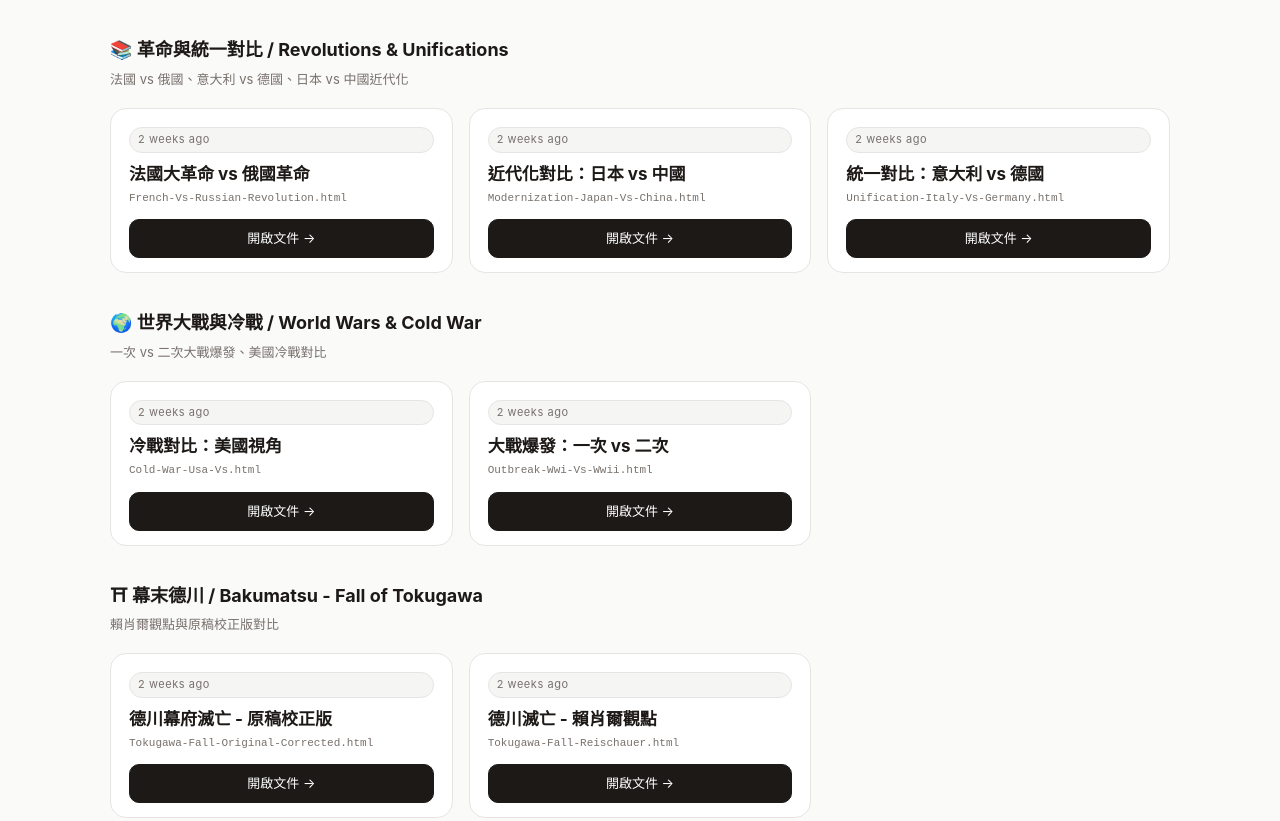
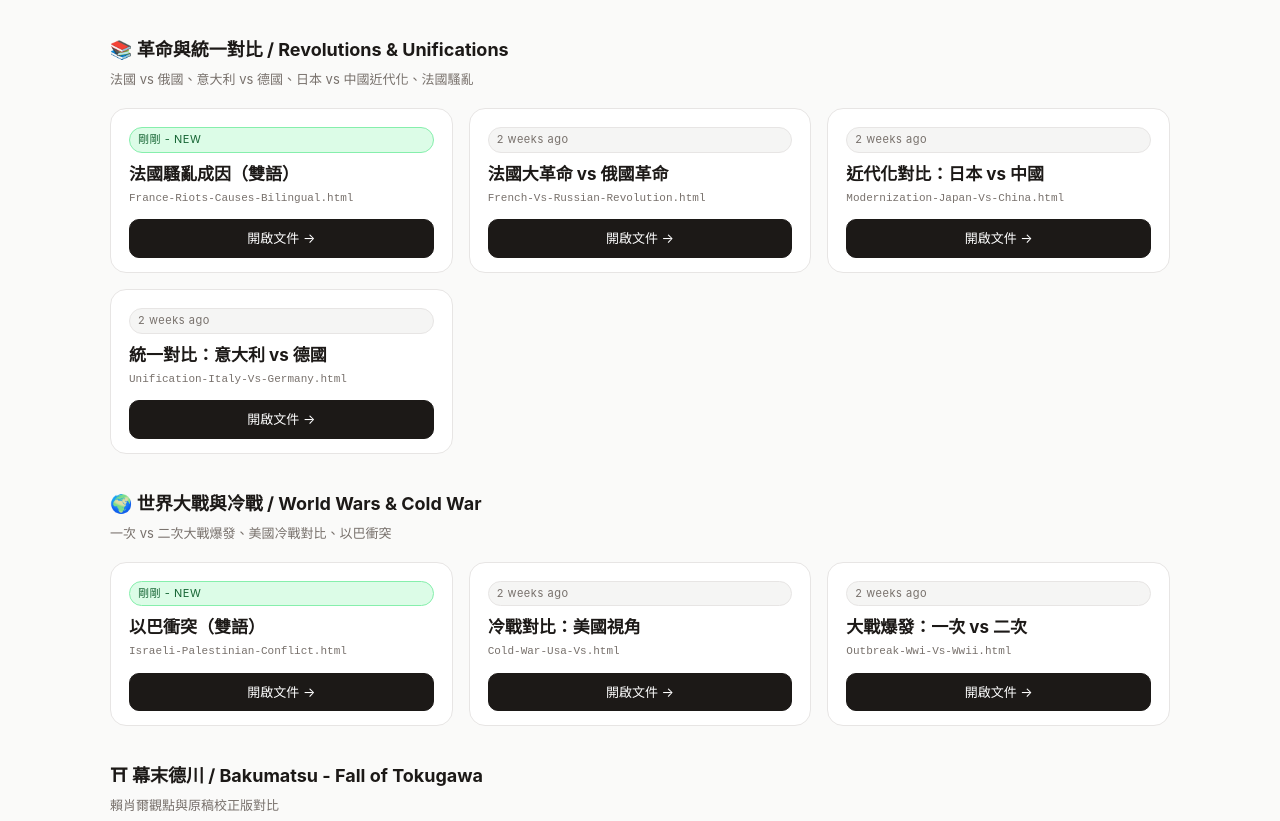
Before and after one commit to kong123485-beep/History, a plain HTML site: page Index.html in a window 1280 px wide. Shown: the part 519-1340 px from the top of the page. Drawn offline with Linux system fonts and the light colour scheme.

Commit message:
Update Index.html

```diff
--- a/Index.html
+++ b/Index.html
@@ -44,8 +44,8 @@ footer{margin-top:56px;padding-top:24px;border-top:1px solid var(--border);font-
 </header>
 
 <div class="section" style="border:2px dashed #16a34a;border-radius:16px;padding:16px;background:#f0fdf4"><h2>📝 JRE 溫習範本 / JRE Study Template</h2><p>萬能正反論證雙語對照 - 新增</p><div class="grid" id="g0"></div></div>
-<div class="section"><h2>📚 革命與統一對比 / Revolutions & Unifications</h2><p>法國 vs 俄國、意大利 vs 德國、日本 vs 中國近代化</p><div class="grid" id="g1"></div></div>
-<div class="section"><h2>🌍 世界大戰與冷戰 / World Wars & Cold War</h2><p>一次 vs 二次大戰爆發、美國冷戰對比</p><div class="grid" id="g2"></div></div>
+<div class="section"><h2>📚 革命與統一對比 / Revolutions & Unifications</h2><p>法國 vs 俄國、意大利 vs 德國、日本 vs 中國近代化、法國騷亂</p><div class="grid" id="g1"></div></div>
+<div class="section"><h2>🌍 世界大戰與冷戰 / World Wars & Cold War</h2><p>一次 vs 二次大戰爆發、美國冷戰對比、以巴衝突</p><div class="grid" id="g2"></div></div>
 <div class="section"><h2>⛩ 幕末德川 / Bakumatsu - Fall of Tokugawa</h2><p>賴肖爾觀點與原稿校正版對比</p><div class="grid" id="g3"></div></div>
 <div class="section"><h2>📜 政策文件 / Policy Address</h2><p>施政報告雙語對照檔案</p><div class="grid" id="g4"></div></div>
 <div class="section"><h2>⚖ 法律與歷史文獻 / Legal & Historical Terms</h2><p>進階及常用拉丁文法律詞匯大全</p><div class="grid" id="g5"></div></div>
@@ -54,12 +54,14 @@ footer{margin-top:56px;padding-top:24px;border-top:1px solid var(--border);font-
 <footer>
 <div>Source Directory: <a href="https://github.com/kong123485-beep/History" style="color:inherit">github.com/kong123485-beep/History</a> • Branch: main • Deploy: github-pages</div>
 <div>Last updated: 2026-10-21 • Pages URL: kong123485-beep.github.io/History/</div>
-<div style="margin-top:8px;font-size:11px;color:#9ca3af">已修復：全部連結改為絕對路徑 https://.../History/xxx.html，避免相對路徑失效 • 已新增 jrestudy.html</div>
+<div style="margin-top:8px;font-size:11px;color:#9ca3af">已修復：全部連結改為絕對路徑 https://.../History/xxx.html，避免相對路徑失效 • 已新增 jrestudy.html, France-Riots-Causes-Bilingual.html, Israeli-Palestinian-Conflict.html</div>
 </footer>
 </div>
 <script>
 const files=[
 {n:"jrestudy.html",zh:"JRE 萬能正反論證雙語對照溫習範本",en:"JRE Bilingual Argument Template - NEW",cat:"g0",time:"剛剛 - NEW", isNew:true},
+{n:"France-Riots-Causes-Bilingual.html",zh:"法國騷亂成因（雙語）",en:"France Riots Causes Bilingual - NEW",cat:"g1",time:"剛剛 - NEW", isNew:true},
+{n:"Israeli-Palestinian-Conflict.html",zh:"以巴衝突（雙語）",en:"Israeli-Palestinian Conflict - NEW",cat:"g2",time:"剛剛 - NEW", isNew:true},
 {n:"Cold-War-Usa-Vs.html",zh:"冷戰對比：美國視角",en:"Cold War - USA Vs",cat:"g2",time:"2 weeks ago"},
 {n:"French-Vs-Russian-Revolution.html",zh:"法國大革命 vs 俄國革命",en:"French Vs Russian Revolution",cat:"g1",time:"2 weeks ago"},
 {n:"History-Tables.html",zh:"歷史對比總表",en:"History Tables - Comparison Summary",cat:"g6",time:"3 minutes ago"},
```
